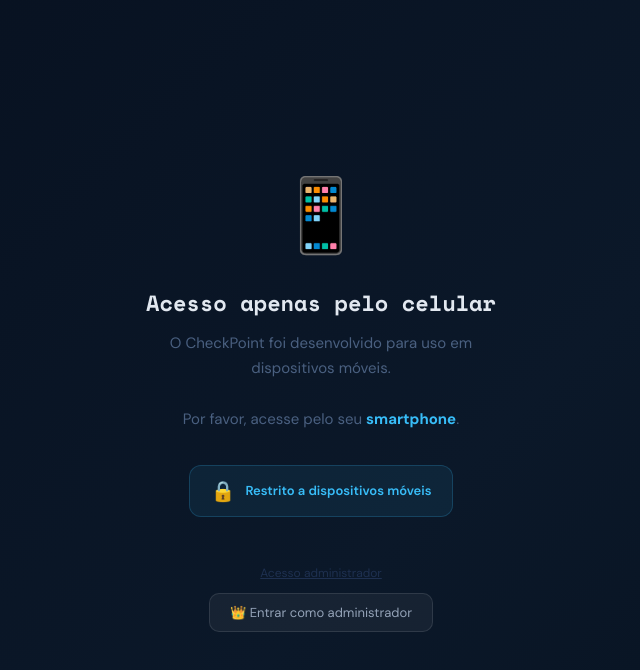
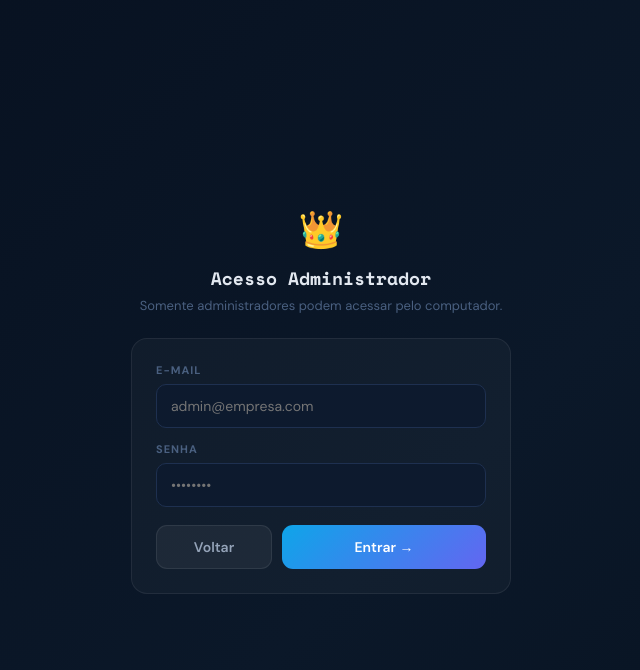
Before and after one commit to brunovitorassi/Checkin-app, a React (Create React App) app: page / in a window 1280 px wide. Both pictures are taken after a click on the button "Acesso administrador". Shown: the top 670 px of the page, without its empty margins (319-959 px from the left). Built offline with nearby package versions, Linux system fonts and the light colour scheme.

Commit message:
Update App.js

```diff
--- a/src/App.js
+++ b/src/App.js
@@ -78,8 +78,25 @@
     (navigator.maxTouchPoints > 1 && /Macintosh/i.test(navigator.userAgent));
 };
 
-function MobileOnly({ onAdminAccess }) {
-  const [showAdmin, setShowAdmin] = useState(false);
+function MobileOnly({ onAdminLogin }) {
+  const [showForm, setShowForm] = useState(false);
+  const [email, setEmail] = useState("");
+  const [senha, setSenha] = useState("");
+  const [loading, setLoading] = useState(false);
+  const [erro, setErro] = useState("");
+
+  const handleAdminLogin = async () => {
+    if (!email || !senha) { setErro("Preencha e-mail e senha."); return; }
+    setLoading(true); setErro("");
+    try {
+      const data = await api(`/app_users?email=eq.${encodeURIComponent(email)}&senha=eq.${encodeURIComponent(senha)}&select=id,nome,email,role`);
+      if (!data.length) { setErro("E-mail ou senha incorretos."); setLoading(false); return; }
+      if (data[0].role !== "admin") { setErro("Acesso restrito a administradores."); setLoading(false); return; }
+      onAdminLogin(data[0]);
+    } catch { setErro("Erro de conexão. Tente novamente."); }
+    setLoading(false);
+  };
+
   return (
     <div style={{
       minHeight:"100vh", display:"flex", alignItems:"center", justifyContent:"center",
@@ -87,7 +104,14 @@
       fontFamily:"'DM Sans','Segoe UI',sans-serif", color:"#e2e8f0", padding:32, textAlign:"center",
       flexDirection:"column",
     }}>
-      <style>{`@import url('https://fonts.googleapis.com/css2?family=DM+Sans:wght@400;600;700&family=Space+Mono:wght@700&display=swap');*{box-sizing:border-box;margin:0;padding:0}`}</style>
+      <style>{`
+        @import url('https://fonts.googleapis.com/css2?family=DM+Sans:wght@400;600;700&family=Space+Mono:wght@700&display=swap');
+        *{box-sizing:border-box;margin:0;padding:0}
+        input:focus{border-color:#38bdf8!important;outline:none}
+        .hvr:hover{opacity:.85;transform:translateY(-1px)}
+      `}</style>
+
+      {!showForm ? (
         <div>
           <div style={{ fontSize:72, marginBottom:24 }}>📱</div>
           <h1 style={{ fontFamily:"'Space Mono',monospace", fontSize:22, fontWeight:700, marginBottom:12 }}>
@@ -103,21 +127,46 @@
             <span style={{ fontSize:20 }}>🔒</span>
             <span style={{ fontSize:13, color:"#38bdf8", fontWeight:600 }}>Restrito a dispositivos móveis</span>
           </div>
-      </div>
-      <button
-        onClick={() => setShowAdmin(v => !v)}
-        style={{ marginTop:48, background:"none", border:"none", color:"#1e3050", fontSize:12,
+          <div style={{ marginTop:52 }}>
+            <button onClick={() => setShowForm(true)}
+              style={{ background:"none", border:"none", color:"#1e3050", fontSize:12,
                 cursor:"pointer", fontFamily:"inherit", textDecoration:"underline" }}>
               Acesso administrador
             </button>
-      {showAdmin && onAdminAccess && (
-        <div style={{ marginTop:12 }}>
-          <button onClick={onAdminAccess}
-            style={{ background:"rgba(255,255,255,.05)", border:"1px solid rgba(255,255,255,.1)",
-              borderRadius:10, padding:"10px 20px", color:"#94a3b8", fontSize:13,
-              cursor:"pointer", fontFamily:"inherit" }}>
-            👑 Entrar como administrador
+          </div>
+        </div>
+      ) : (
+        <div style={{ width:"100%", maxWidth:380 }}>
+          <div style={{ marginBottom:24 }}>
+            <div style={{ fontSize:36, marginBottom:12 }}>👑</div>
+            <h2 style={{ fontFamily:"'Space Mono',monospace", fontSize:18, fontWeight:700, marginBottom:6 }}>Acesso Administrador</h2>
+            <p style={{ color:"#4a6080", fontSize:13 }}>Somente administradores podem acessar pelo computador.</p>
+          </div>
+          <div style={{ background:"rgba(255,255,255,.03)", border:"1px solid rgba(255,255,255,.07)", borderRadius:16, padding:24, display:"flex", flexDirection:"column", gap:14, textAlign:"left" }}>
+            <div>
+              <label style={{ display:"block", fontSize:11, fontWeight:700, color:"#4a6080", letterSpacing:"0.09em", marginBottom:7, textTransform:"uppercase" }}>E-mail</label>
+              <input style={{ width:"100%", background:"#0d1a2e", border:"1px solid #1e3050", borderRadius:10, padding:"12px 14px", color:"#e2e8f0", fontFamily:"inherit", fontSize:14, outline:"none" }}
+                type="email" placeholder="admin@empresa.com" value={email}
+                onChange={e=>setEmail(e.target.value)} onKeyDown={e=>e.key==="Enter"&&handleAdminLogin()} />
+            </div>
+            <div>
+              <label style={{ display:"block", fontSize:11, fontWeight:700, color:"#4a6080", letterSpacing:"0.09em", marginBottom:7, textTransform:"uppercase" }}>Senha</label>
+              <input style={{ width:"100%", background:"#0d1a2e", border:"1px solid #1e3050", borderRadius:10, padding:"12px 14px", color:"#e2e8f0", fontFamily:"inherit", fontSize:14, outline:"none" }}
+                type="password" placeholder="••••••••" value={senha}
+                onChange={e=>setSenha(e.target.value)} onKeyDown={e=>e.key==="Enter"&&handleAdminLogin()} />
+            </div>
+            {erro && <div style={{ background:"rgba(239,68,68,.1)", border:"1px solid rgba(239,68,68,.25)", borderRadius:9, padding:"9px 13px", color:"#f87171", fontSize:13 }}>⚠️ {erro}</div>}
+            <div style={{ display:"flex", gap:10, marginTop:4 }}>
+              <button className="hvr" onClick={() => { setShowForm(false); setErro(""); setEmail(""); setSenha(""); }}
+                style={{ flex:1, background:"rgba(255,255,255,.05)", border:"1px solid rgba(255,255,255,.08)", borderRadius:11, padding:12, color:"#94a3b8", fontSize:14, fontWeight:600, cursor:"pointer", fontFamily:"inherit" }}>
+                Voltar
               </button>
+              <button className="hvr" onClick={handleAdminLogin} disabled={loading}
+                style={{ flex:2, background:"linear-gradient(135deg,#0ea5e9,#6366f1)", border:"none", borderRadius:11, padding:12, color:"#fff", fontSize:14, fontWeight:600, cursor:"pointer", fontFamily:"inherit" }}>
+                {loading ? "Verificando..." : "Entrar →"}
+              </button>
+            </div>
+          </div>
         </div>
       )}
     </div>
@@ -341,7 +390,17 @@
 
 // ─── APP PRINCIPAL ─────────────────────────────────────────────────────────────
 export default function App() {
-  const [user, setUser] = useState(() => { try { return JSON.parse(localStorage.getItem("checkpoint_user")); } catch { return null; } });
+  const [user, setUser] = useState(() => {
+    try {
+      const stored = JSON.parse(localStorage.getItem("checkpoint_user"));
+      // On desktop, only restore session if user is admin
+      if (stored && !isMobile() && stored.role !== "admin") {
+        localStorage.removeItem("checkpoint_user");
+        return null;
+      }
+      return stored;
+    } catch { return null; }
+  });
   const [tab, setTab] = useState("checkin");
   const [checkins, setCheckins] = useState([]);
   const [fetching, setFetching] = useState(true);
@@ -363,7 +422,11 @@
   const isAdmin = user?.role === "admin";
 
   const handleLogin = (u) => { localStorage.setItem("checkpoint_user", JSON.stringify(u)); setUser(u); };
-  const handleLogout = () => { localStorage.removeItem("checkpoint_user"); setUser(null); setTab("checkin"); };
+  const handleLogout = () => {
+    localStorage.removeItem("checkpoint_user");
+    setUser(null);
+    setTab("checkin");
+  };
 
   const fetchCheckins = useCallback(async () => {
     if (!user) return;
@@ -468,13 +531,9 @@
   ];
   useEffect(() => { if (isAdmin && tab === "checkin") setTab("historico"); }, [isAdmin]);
 
-  const [adminOverride, setAdminOverride] = useState(false);
   const isMob = isMobile();
-  if (!isMob && !adminOverride && user?.role !== "admin") return <MobileOnly onAdminAccess={() => setAdminOverride(true)} />;
-  if (!user) {
-    if (!isMob && !adminOverride) return <MobileOnly onAdminAccess={() => setAdminOverride(true)} />;
-    return <LoginScreen onLogin={handleLogin} />;
-  }
+  if (!isMob && user?.role !== "admin") return <MobileOnly onAdminLogin={handleLogin} />;
+  if (!user) return <LoginScreen onLogin={handleLogin} />;
 
   return (
     <div style={S.page}>
```
Lines whose indentation alone changed are shown as unchanged.
